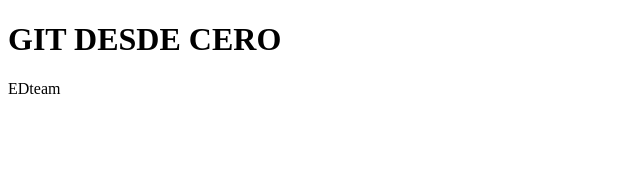
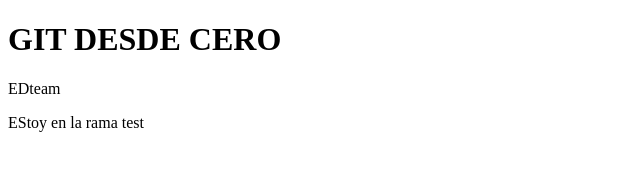
Before and after one commit to wackon/practicando-git, a plain HTML site: page index.html in a window 1280 px wide. Shown: the whole page, without its empty margins (0-640 px from the left). Drawn offline with Linux system fonts and the light colour scheme.

Commit message:
Cambio desde la rama test

```diff
--- a/index.html
+++ b/index.html
@@ -9,5 +9,6 @@
   <body>
     <h1>GIT DESDE CERO</h1>
     <p>EDteam</p>
+    <section><p>EStoy en la rama test</p></section>
   </body>
 </html>
```
